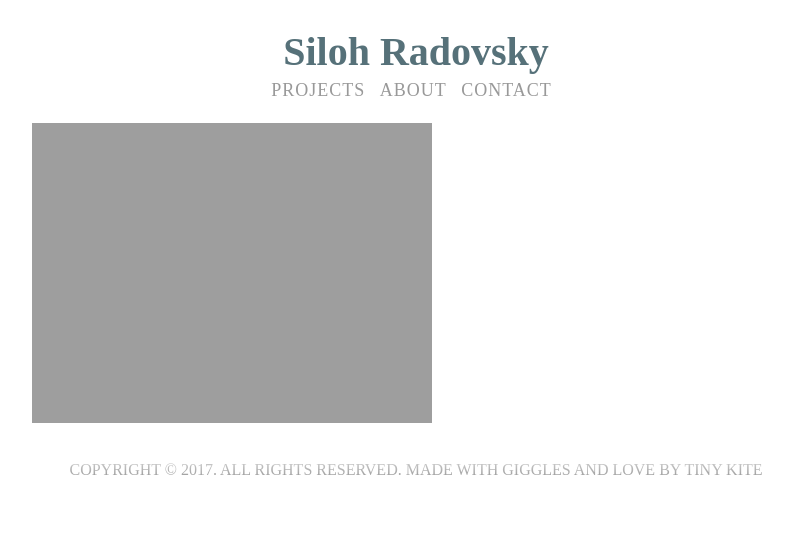
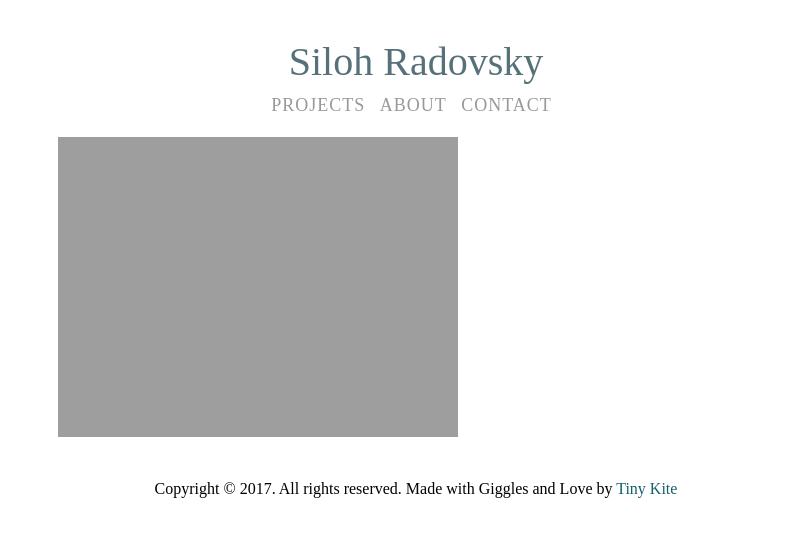
Before and after one commit to tinykite/siloh-radovsky, a Jekyll site: the page built from index.md, in a window 1280 px wide. Shown: the top 537 px of the page, without its empty margins (224-1017 px from the left). Built offline with Jekyll 4.4.1, drawn with Linux system fonts in a browser that asks for light colours.

Commit message:
Added preliminary layout styles

```diff
--- a/assets/css/main.scss
+++ b/assets/css/main.scss
@@ -6,6 +6,10 @@ html, body, div, object, h1, h2, h3, h4, h5, h6, p, blockquote, object, iframe,
   margin: 0;
   padding: 0;
   border: 0;
+}
+
+h1, h2, h3, h4, h5 {
+  font-weight: 300;
 }
 
 $min-width--sm: 300px;
@@ -29,8 +33,117 @@ header, footer, nav, section, article, main, figure, li {
 }
 
 body {
-line-height: 1;
-font-weight: 400;
+line-height: 1.5;
+height: 100%;
+display: grid;
+}
+
+* {
+  box-sizing: border-box; }
+
+img {
+ max-width: 100%;
+}
+
+main {
+  display: grid;
+  grid-template-columns: repeat(auto-fit, minmax(250px,1fr));
+  grid-auto-rows: 50%;
+  grid-gap: 2.5em;
+  margin-top: 1em;
+  padding: 0;
+  }
+
+.two-column {
+  display: grid;
+  max-width: 85%;
+  grid-template-columns: 40% 60%;
+  margin: 2rem auto;
+  grid-column-gap: 3em;
+}
+
+.hero {
+  margin: 0 auto;
+  text-align: center;
+  padding-top: 1rem;
+}
+
+.tile {
+  display: grid;
+  grid-row: span 2;
+  align-items: center;
+}
+
+.tile a {
+  grid-row: 1 / 2;
+  grid-column: 1 / 2;
+  margin-bottom: -7px; /* ugly hack */
+}
+
+.tile a:hover, .tile a:active {
+  text-decoration: underline;
+}
+
+.caption {
+    grid-row: 1 / 2;
+    grid-column: 1 / 2;
+    padding: 0;
+    margin: 0;
+    }
+
+.caption a:hover, .caption a:active {
+    text-decoration: underline;
+}
+
+.cover {
+  filter: grayscale(100%);
+}
+
+.tile:nth-of-type(odd) {
+    background-color: #5A6F78;
+    .cover {
+    opacity: 0;
+    }
+    .cover:hover {
+    opacity: .2;
+    z-index: 0;
+    }
+    .caption h3 {
+    padding: 1rem;
+    }
+}
+
+.tile:nth-of-type(even) {
+    .cover {
+    opacity: 100;
+    }
+}
+
+.one-column {
+  max-width: 70%;
+  margin: 1.125rem auto;
+}
+.tile:nth-of-type(even):hover {
+  background-color: rgba(90, 111, 120, .95);
+  transition: opacity 1s ease;
+    .cover {
+    opacity: .2;
+    z-index: 0;
+    }
+}
+
+.article_meta {
+  border-top: 1px solid #ccc;
+  padding-top: 1rem;
+  margin-top: 3rem;
+}
+
+  .caption h3 {
+    margin: 0;
+    font-size: 2rem;
+    text-align: center;
+    color: #DFB9A3;
+    line-height: 1.4;
    }
 
 ol, ul {
@@ -49,7 +162,7 @@ nav {
     text-transform: uppercase;
     letter-spacing: 1px;
     color: #999;
-    margin-top: .5em;
+    margin-top: 0;
     font-size: 1.125em;
     padding: 0;
     list-style: none;
@@ -67,7 +180,7 @@ nav {
   a:hover, a:active {
   display: block;
   padding-right: .5em;
-  text-decoration: none;
+  text-decoration: underline;
   color: tint(#999, 30%);
   }
 
@@ -91,15 +204,16 @@ nav {
       width: 75%;
   }
     @include min-width($min-width--lg) {
-      width: 60%;
+      width: 80%;
   }
 }
 
-.main {
-  margin: 1.5em auto;
+.article-title {
+  color: #5A6F78;
+  font-size: 36px;
+  margin-top: 0;
+  line-height: 1;
 }
-
-
 
 .title {
   font-size: 1.25em;
@@ -109,7 +223,7 @@ nav {
       color: tint(#0D3440, 30%);
     }
     a:hover, a:active {
-    text-decoration: none;
+    text-decoration: underline;
       color: tint(#0D3440, 60%);
     }
   @include min-width($min-width--md) {
@@ -136,10 +250,8 @@ nav {
 }
 
 .alt {
-	font-size: 2em;
-	font-style: italic;
+  font-size: 1em;
   margin: 0;
-	font-weight: 300;
   background: -webkit-linear-gradient(#fff, #ccc);
   -webkit-background-clip: text;
   -webkit-text-fill-color: transparent;
@@ -147,13 +259,12 @@ nav {
       font-size: 2em;
     }
     @include min-width($min-width--lg) {
-      font-size: 3em;
+      font-size: 2.5em;
     }
 }
 
 .alt-b {
   font-size: 2em;
-  font-style: italic;
   margin: 0;
   font-weight: 300;
   color: #ccc;
@@ -178,18 +289,51 @@ p {
       font-size: 1.25em;
     }
     @include min-width($min-width--lg) {
-      font-size: 1.25em;
+      font-size: 21px;
     }
 }
 
+.excerpt {
+  border-bottom: 1px solid #ccc;
+  padding: 2rem 0;
+
+}
+
+.story p {
+  margin-top: 1rem;
+}
+
+.story p:first-of-type {
+  font-size: 1.5em;
+  line-height: 1.4;
+}
+
 footer {
-		background: -webkit-linear-gradient(#ccc, #999);
-  -webkit-background-clip: text;
-  -webkit-text-fill-color: transparent;
-	text-transform: uppercase;
   margin-top: 2em;
   text-align: center;
     p {
       font-size: 1rem;
     }
 }
+
+.tag {
+font-size: 2rem;
+font-weight: 500;
+color: #ccc;
+font-style: italic;
+}
+
+.date {
+  font-style: italic;
+  color: #A6A3A2;
+  margin: .5rem 0;
+  font-weight: normal;
+}
+
+.article_meta {
+  margin-top: 1rem;
+}
+
+h5 {
+  font-size: 1.25rem;
+}
```
Lines whose indentation alone changed are shown as unchanged.
